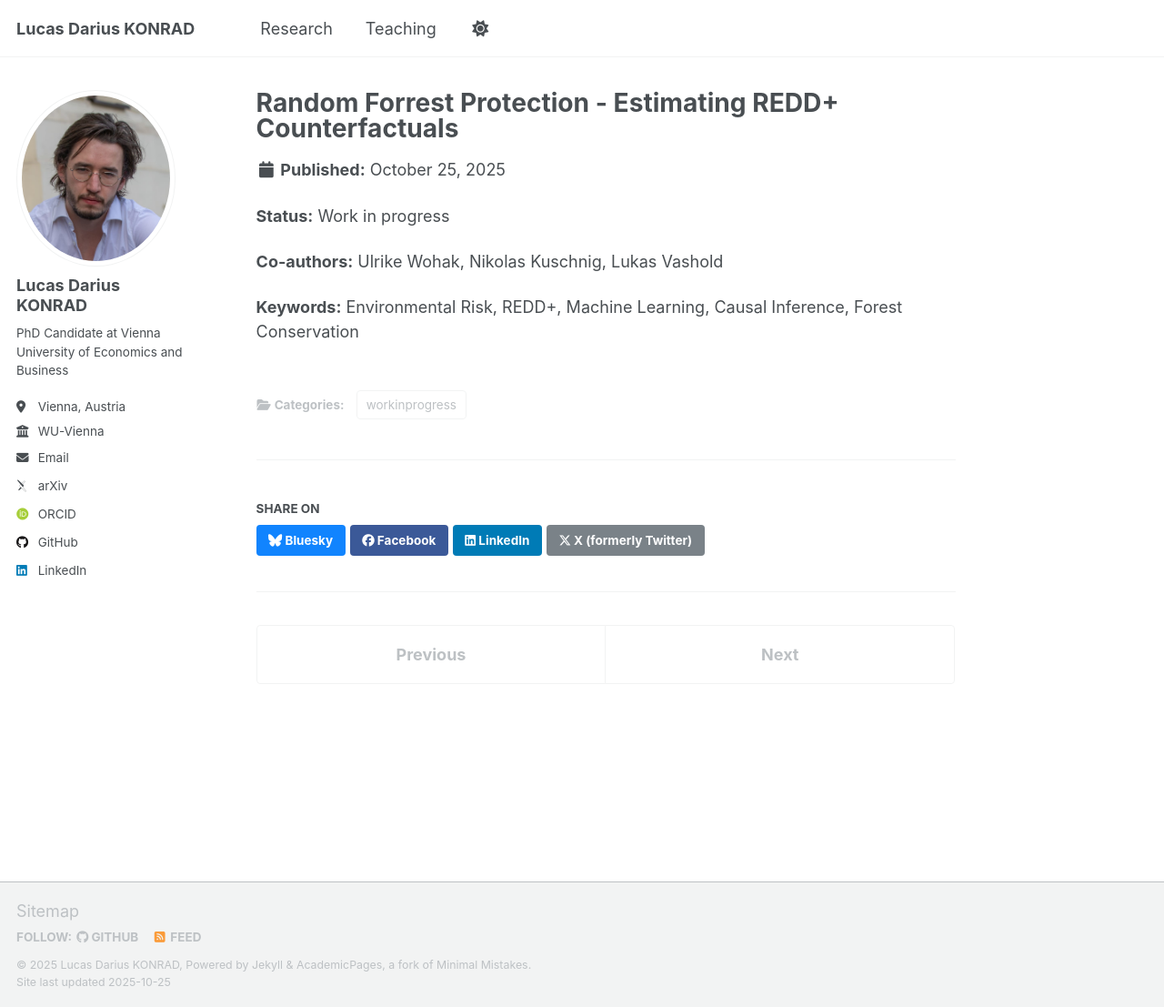
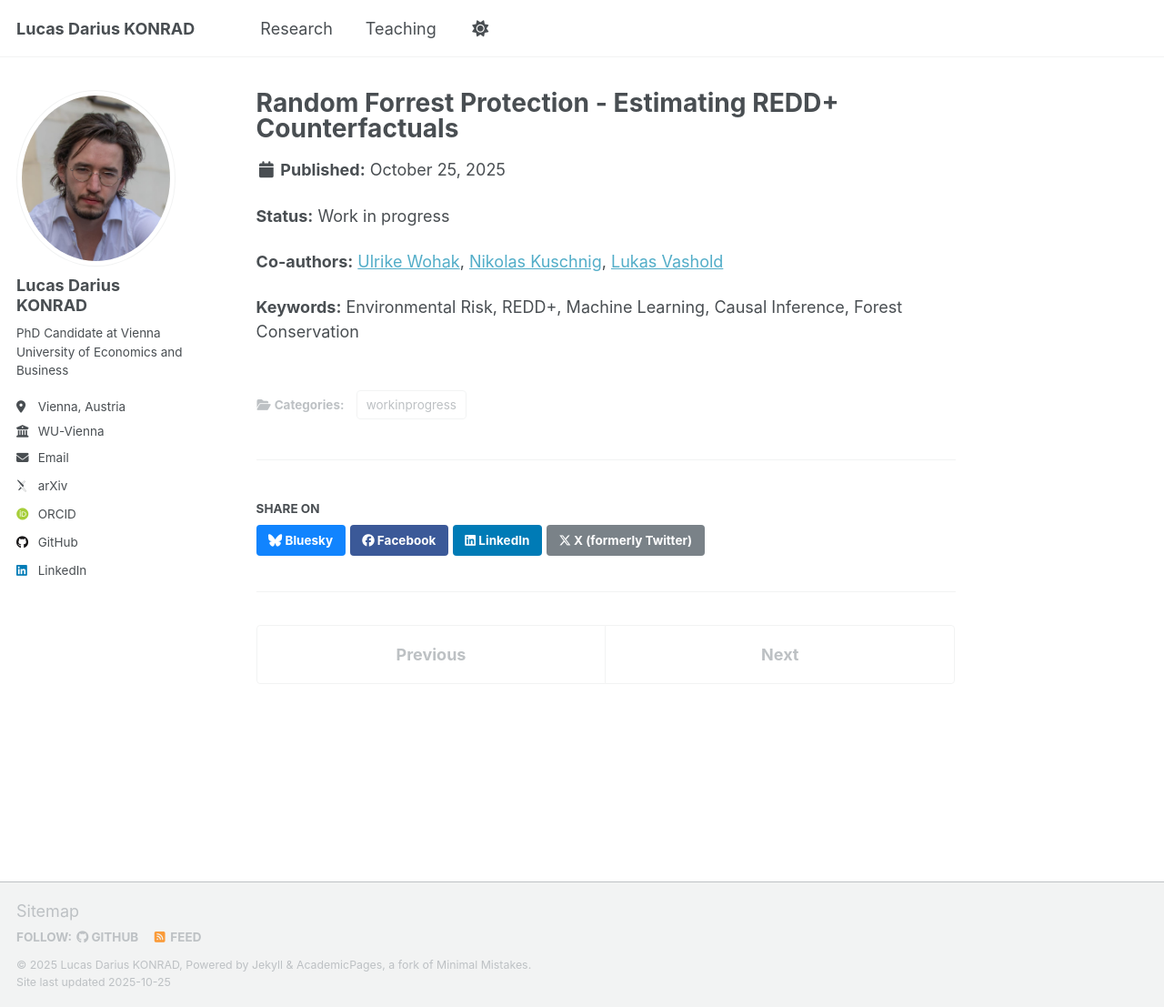
Before and after one commit to konradld/konradld.github.io, a Jekyll site: the page built from _research/publication-redd-counterfactuals.md, in a window 1280 px wide and 1107 px high. Shown: the whole window at 91% size. Built offline with Jekyll 4.4.1, drawn with Linux system fonts in a browser that asks for light colours; some web fonts are replaced; a script that is not in the unit is left out; part of the change alters nothing that is shown.

```diff
--- a/_research/publication-redd-counterfactuals.md
+++ b/_research/publication-redd-counterfactuals.md
@@ -4,12 +4,12 @@ collection: research
 category: workinprogress
 permalink: /publication/2025-redd-counterfactuals
 excerpt: 'This paper attempts to estimate counterfactual deforestation rates for evaluating REDD+ forest conservation programs using machine learning methods.'
-authors: "Wohak, U., Kuschnig, N., Vashold, L., Konrad, L.D."
+authors: "[Wohak, U.](https://ulrichwohak.eu/), [Kuschnig, N.](https://www.kuschnig.eu/), [Vashold, L.](https://www.vashold.eu/), Konrad, L.D."
 # citation: 'Wohak, U., Kuschnig, N., Vashold, L., Konrad, L.D. (2025). &quot;Random Forrest Protection - Estimating REDD+ Counterfactuals.&quot; <i>Unpublished Document</i>.'
 ---
 
 **Status:** Work in progress
 
-**Co-authors:** Ulrike Wohak, Nikolas Kuschnig, Lukas Vashold
+**Co-authors:** [Ulrike Wohak](https://ulrichwohak.eu/), [Nikolas Kuschnig](https://www.kuschnig.eu/), [Lukas Vashold](https://www.vashold.eu/)
 
 **Keywords:** Environmental Risk, REDD+, Machine Learning, Causal Inference, Forest Conservation
```
